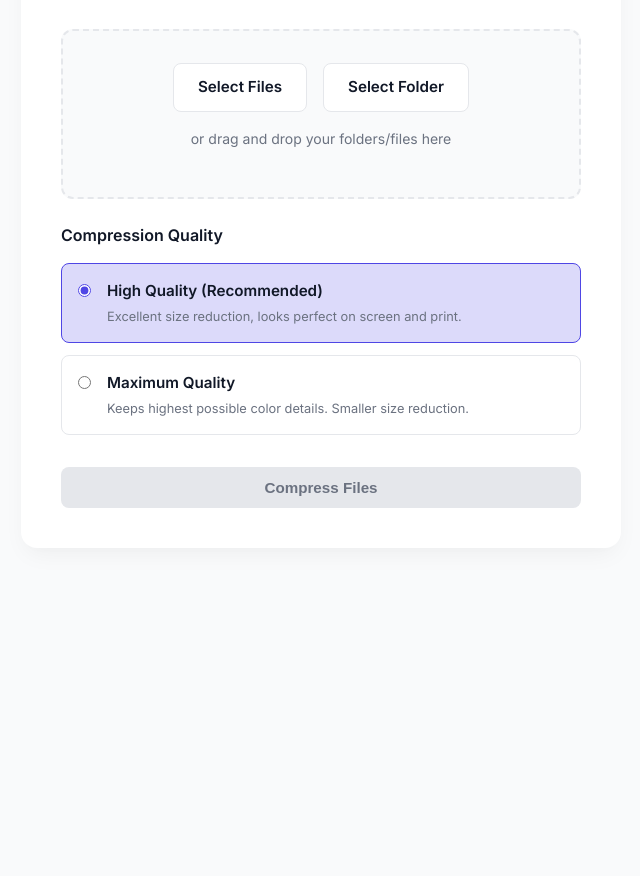
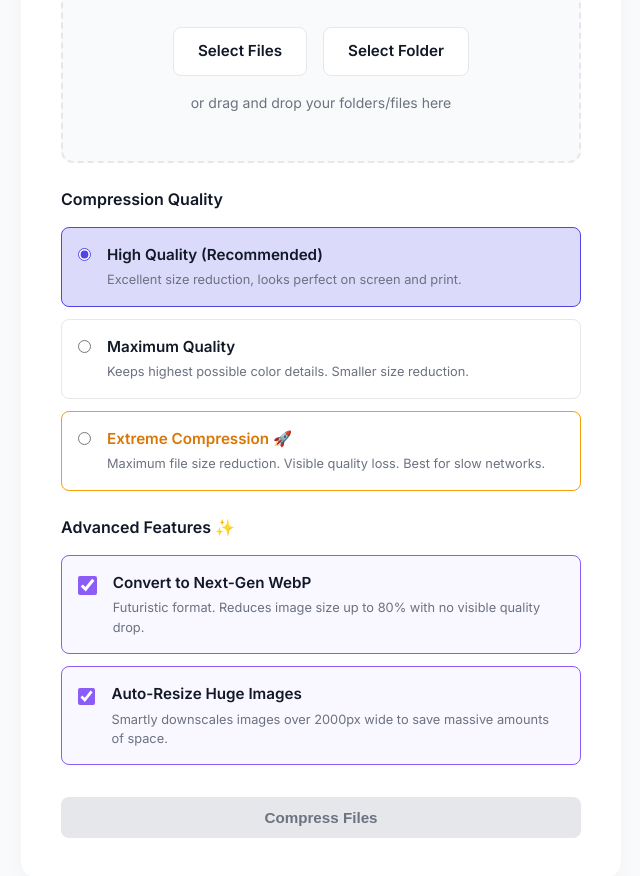
Before and after one commit to aashutosh2509/pdf-compressor-, a website: page public/index.html in a window 1280 px wide. Shown: the part 184-1060 px from the top of the page, without its empty margins (319-959 px from the left). Before the commit the page ends 800 px from the top, so only its background shows below. Drawn offline with nearby package versions, Linux system fonts and the light colour scheme.

Commit message:
Add advanced compression options (Extreme mode, WebP, Auto-Resize)

```diff
--- a/public/index.html
+++ b/public/index.html
@@ -48,6 +48,31 @@
                             <span class="desc">Keeps highest possible color details. Smaller size reduction.</span>
                         </div>
                     </label>
+                    <label class="radio-label" style="border-color: #f59e0b;">
+                        <input type="radio" name="quality" value="extreme">
+                        <div class="radio-content">
+                            <span class="title" style="color: #d97706;">Extreme Compression 🚀</span>
+                            <span class="desc">Maximum file size reduction. Visible quality loss. Best for slow networks.</span>
+                        </div>
+                    </label>
+                </div>
+
+                <h3 style="margin-top: 1.5rem;">Advanced Features ✨</h3>
+                <div class="advanced-options">
+                    <label class="checkbox-label">
+                        <input type="checkbox" id="convertToWebp" checked>
+                        <div class="checkbox-content">
+                            <span class="title">Convert to Next-Gen WebP</span>
+                            <span class="desc">Futuristic format. Reduces image size up to 80% with no visible quality drop.</span>
+                        </div>
+                    </label>
+                    <label class="checkbox-label">
+                        <input type="checkbox" id="resizeLarge" checked>
+                        <div class="checkbox-content">
+                            <span class="title">Auto-Resize Huge Images</span>
+                            <span class="desc">Smartly downscales images over 2000px wide to save massive amounts of space.</span>
+                        </div>
+                    </label>
                 </div>
             </div>
 
--- a/public/script.js
+++ b/public/script.js
@@ -91,6 +91,8 @@ compressBtn.addEventListener('click', async () => {
 
     // Get selected quality
     const quality = document.querySelector('input[name="quality"]:checked').value;
+    const convertToWebp = document.getElementById('convertToWebp').checked;
+    const resizeLarge = document.getElementById('resizeLarge').checked;
 
     // Generate a unique session ID for this compression task
     const sessionId = uuidv4();
@@ -98,6 +100,8 @@ compressBtn.addEventListener('click', async () => {
     const formData = new FormData();
     formData.append('sessionId', sessionId);
     formData.append('quality', quality);
+    formData.append('convertToWebp', convertToWebp);
+    formData.append('resizeLarge', resizeLarge);
 
     selectedFiles.forEach(file => {
         formData.append('pdfs', file);
--- a/public/style.css
+++ b/public/style.css
@@ -174,6 +174,59 @@ header p {
     margin-top: 0.25rem;
 }
 
+.advanced-options {
+    display: flex;
+    flex-direction: column;
+    gap: 0.75rem;
+    margin-top: 1rem;
+}
+
+.checkbox-label {
+    display: flex;
+    align-items: flex-start;
+    padding: 1rem;
+    border: 1px solid var(--border);
+    border-radius: 8px;
+    cursor: pointer;
+    transition: all 0.2s ease;
+    background: linear-gradient(145deg, var(--bg-card), var(--bg-body));
+}
+
+.checkbox-label:hover {
+    background: var(--bg-body);
+    box-shadow: 0 4px 12px rgba(0,0,0,0.05);
+}
+
+.checkbox-label:has(input:checked) {
+    border-color: #8b5cf6;
+    background: rgba(139, 92, 246, 0.05);
+}
+
+.checkbox-label input[type="checkbox"] {
+    margin-top: 0.25rem;
+    margin-right: 1rem;
+    accent-color: #8b5cf6;
+    width: 1.2rem;
+    height: 1.2rem;
+}
+
+.checkbox-content {
+    display: flex;
+    flex-direction: column;
+}
+
+.checkbox-content .title {
+    font-weight: 600;
+    font-size: 0.95rem;
+    color: var(--text-main);
+}
+
+.checkbox-content .desc {
+    font-size: 0.8rem;
+    color: var(--text-muted);
+    margin-top: 0.25rem;
+}
+
 .actions {
     display: flex;
     justify-content: center;
```
Also changed, not shown: server.js (+37 -7 lines).
